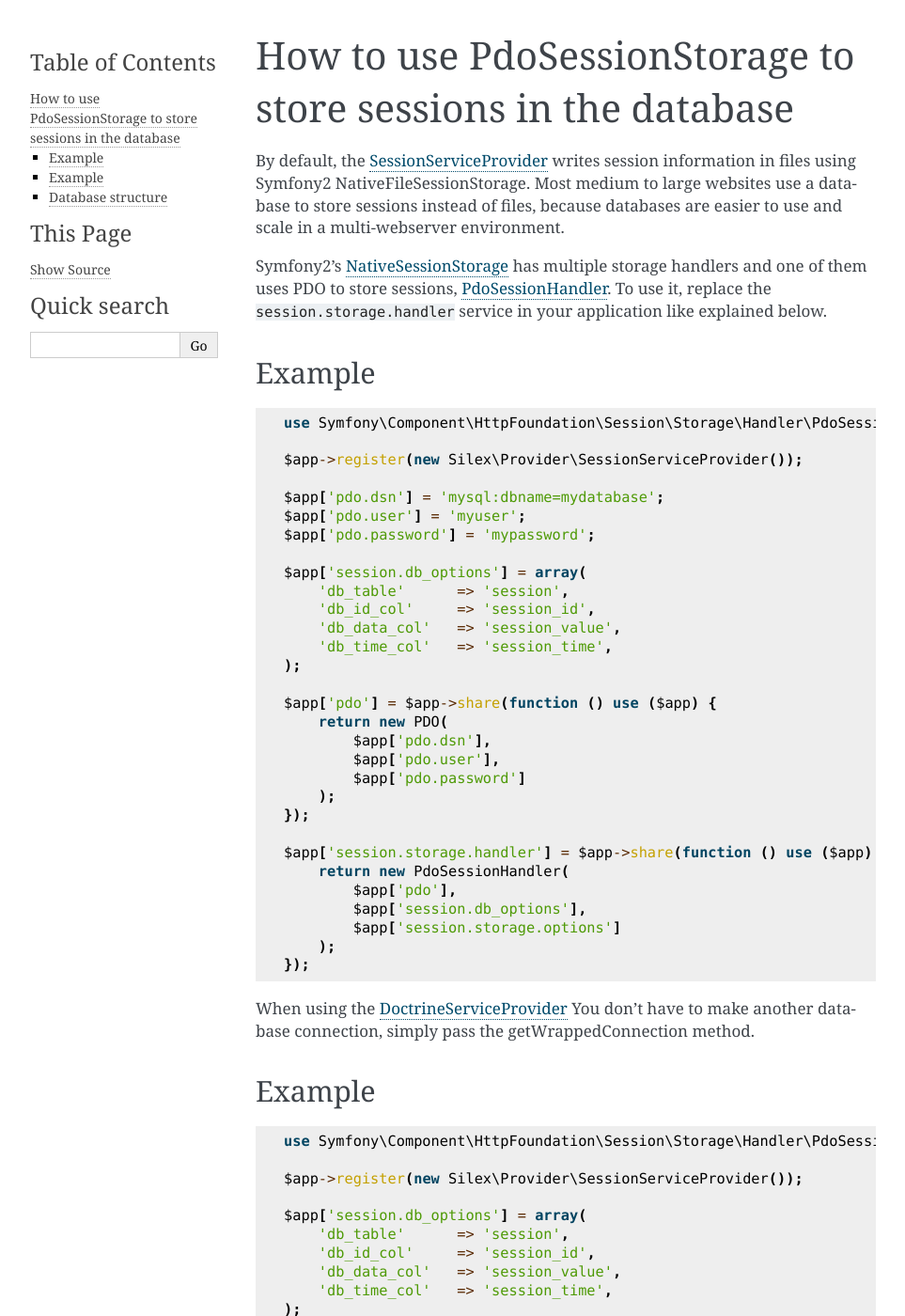
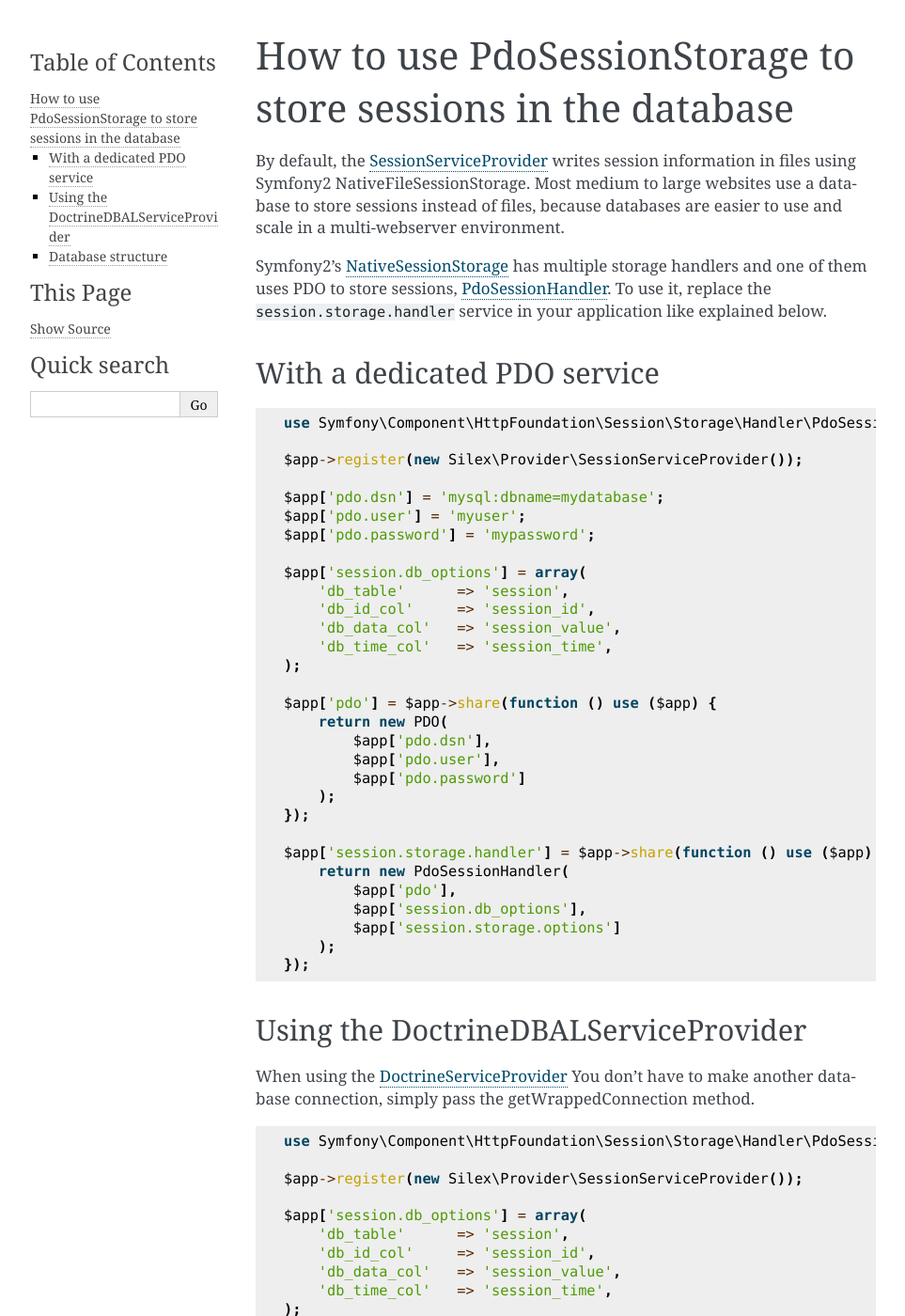
Before and after one commit to silexphp/Silex, a Sphinx documentation site: the page built from doc/cookbook/session_storage.rst, in a window 1280 px wide and 1400 px high. Shown: the whole window at 94% size, without its empty margins (148-1111 px from the left). Built offline with Sphinx 7.4.7, drawn with Linux system fonts in a browser that asks for light colours; pages that are not in the unit, such as notebooks, are missing from menus.

Commit message:
Change section titles.
Thank you GromNaN for the suggestion

```diff
--- a/doc/cookbook/session_storage.rst
+++ b/doc/cookbook/session_storage.rst
@@ -15,8 +15,8 @@
 To use it, replace the ``session.storage.handler`` service in your application
 like explained below.
 
-Example
--------
+With a dedicated PDO service
+----------------------------
 
 .. code-block:: php
 
@@ -51,11 +51,11 @@
         );
     });
 
+Using the DoctrineDBALServiceProvider
+-------------------------------------
+
 When using the :doc:`DoctrineServiceProvider </providers/doctrine>` You don't
 have to make another database connection, simply pass the getWrappedConnection method.
-
-Example
--------------------------------
 
 .. code-block:: php
 
```
